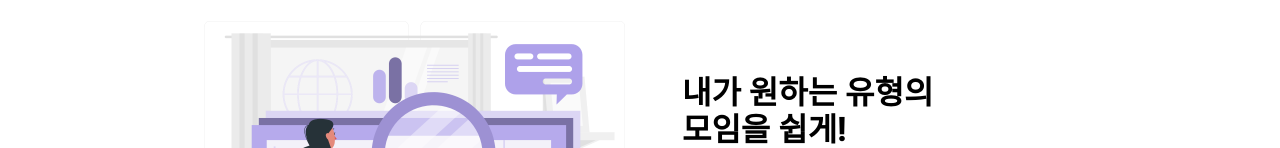
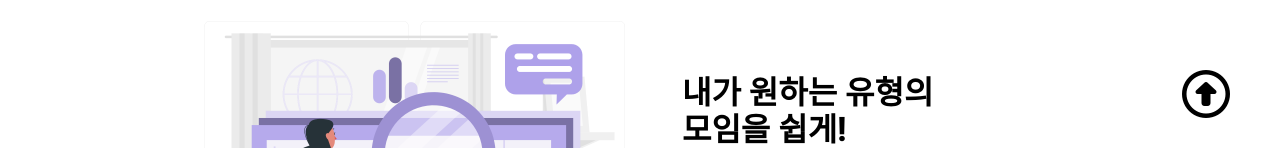
Before and after one commit to JhsK/JS-Groupstory, a plain HTML site: page index.html in a window 1280 px wide. Shown: the part 652-800 px from the top of the page. Drawn offline with Linux system fonts and the light colour scheme.

Commit message:
[Feat] 스크롤 top 버튼 생성

```diff
--- a/CSS/style.css
+++ b/CSS/style.css
@@ -291,6 +291,17 @@ section {
   height: 400px;
 }
 
+.topBtn {
+  position: fixed;
+  bottom: 30px;
+  right: 50px;
+}
+
+.topBtn__i {
+  font-size: 3rem;
+  cursor: pointer;
+}
+
 footer {
   width: 100%;
   height: 100px;
--- a/index.html
+++ b/index.html
@@ -120,6 +120,9 @@
             </div>
         </div>
     </section>
+    <div class="topBtn">
+        <i class="far fa-arrow-alt-circle-up topBtn__i"></i>
+    </div>
     <footer>
             <ul class="footerContainer">
                 <li>이용안내</li>
```
